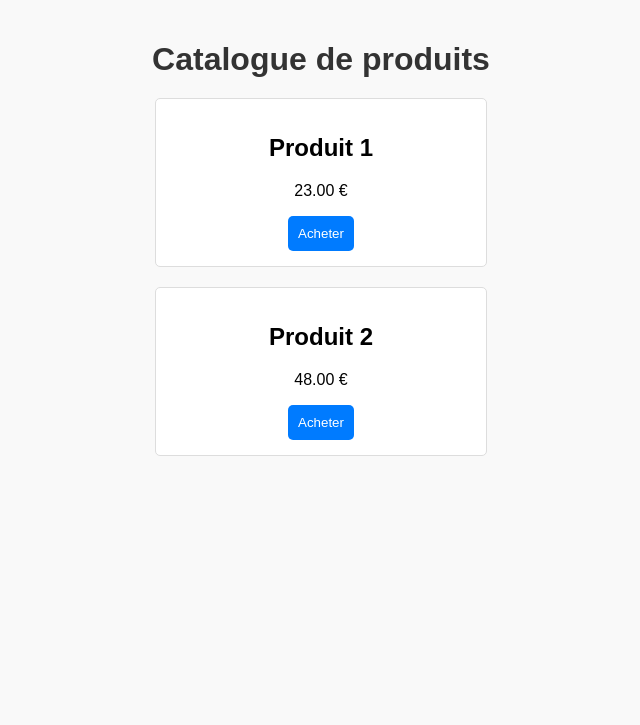
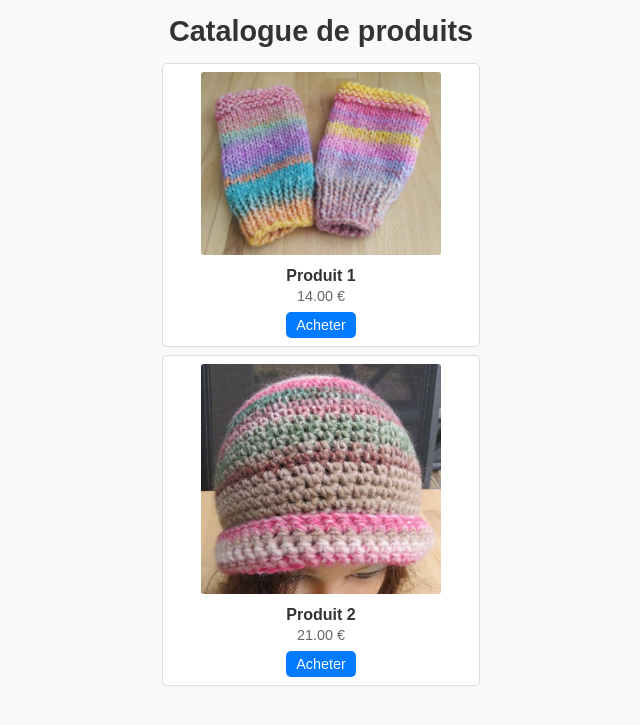
Before and after one commit to D-Pers-LP2I/Ecommerce_Project, a Flask app: page / in a window 1280 px wide. Shown: the top 725 px of the page, without its empty margins (319-959 px from the left). Run offline with Flask 3, Linux system fonts and the light colour scheme; some libraries are stand-ins or nearby versions.

Commit message:
V6 avec images, OK en local : 04_01_25

```diff
--- a/products.py
+++ b/products.py
@@ -1,7 +1,6 @@
 # Liste des produits disponibles
 # Les prix sont exprimés en centimes pour Stripe.
-
 PRODUCTS = [
-    {"id": 1, "name": "Produit 1", "price": 2300},  # 23,00 €
-    {"id": 2, "name": "Produit 2", "price": 4800},  # 48,00 €
+    {"id": 1, "name": "Produit 1", "price": 1400, "image": "/static/images/Image1.jpg"},  # 14,00 €
+    {"id": 2, "name": "Produit 2", "price": 2100, "image": "/static/images/Image2.jpg"},  # 21,00 €
 ]
--- a/static/script.js
+++ b/static/script.js
@@ -25,11 +25,11 @@ const fetchProducts = async () => {
     }
 };
 
-// Affiche les produits
 const displayProducts = products => {
     const productList = document.getElementById('product-list');
     productList.innerHTML = products.map(p => `
         <div class="product">
+            <img src="${p.image}" alt="${p.name}">
             <h2>${p.name}</h2>
             <p>${(p.price / 100).toFixed(2)} €</p>
             <button onclick="buyProduct(${p.id})">Acheter</button>
--- a/static/style.css
+++ b/static/style.css
@@ -3,32 +3,60 @@ body {
     font-family: Arial, sans-serif; /* Police simple et lisible */
     background-color: #f9f9f9; /* Fond léger pour un contraste agréable */
     margin: 0;
-    padding: 20px;
+    padding: 10px; /* Réduction du padding global */
+    text-align: center; /* Centrage global */
 }
 
 /* Titre principal */
 h1 {
-    text-align: center; /* Centré pour une meilleure visibilité */
     color: #333;
-    margin-bottom: 20px;
+    margin-bottom: 15px; /* Espacement minimal sous le titre */
+    margin-top: 5px; /* Réduction de l'espace au-dessus du titre */
+    font-size: 1.8em; /* Taille ajustée */
 }
 
 /* Conteneur des produits */
 #product-list {
     display: flex;
-    flex-direction: column; /* Alignement vertical */
-    align-items: center;
-    gap: 20px; /* Espacement entre les éléments */
+    flex-direction: column; /* Alignement vertical des produits */
+    align-items: center; /* Centre horizontalement chaque produit */
+    gap: 8px; /* Espacement minimal entre les produits */
+    margin: 0 auto; /* Centre le conteneur sur la page */
+    max-width: 400px; /* Limite la largeur du conteneur à 400px */
 }
 
 /* Carte de produit */
 .product {
-    width: 300px;
-    text-align: center;
-    border: 1px solid #ddd;
-    padding: 15px;
-    border-radius: 5px;
+    width: 100%; /* Les produits occupent toute la largeur du conteneur */
+    max-width: 300px; /* Limite la taille maximale des cartes */
+    text-align: center; /* Centrage du contenu de chaque produit */
+    padding: 8px; /* Réduction de l'espace interne */
+    border: 1px solid #ddd; /* Bordure légère et discrète */
+    border-radius: 5px; /* Coins arrondis pour un look propre */
     background-color: white;
+    margin: 0; /* Supprime les marges autour */
+}
+
+/* Image des produits */
+.product img {
+    width: 80%; /* Limite la largeur des images à 60% du conteneur */
+    height: auto; /* Conserve les proportions */
+    margin-bottom: 5px; /* Espacement minimal sous l'image */
+    border-radius: 3px; /* Coins légèrement arrondis pour les images */
+}
+
+/* Texte des produits */
+.product h2 {
+    font-size: 1em; /* Taille ajustée pour compacter */
+    margin: 3px 0; /* Marges verticales minimales */
+    font-weight: bold; /* Titre en gras */
+    color: #333; /* Couleur du titre */
+}
+
+.product p {
+    font-size: 0.9em; /* Taille ajustée pour le prix */
+    margin: 3px 0; /* Marges verticales minimales */
+    color: #666; /* Couleur douce pour le prix */
 }
 
 /* Bouton Acheter */
@@ -36,12 +64,13 @@ button {
     background-color: #007bff;
     color: white;
     border: none;
-    padding: 10px;
+    padding: 5px 10px; /* Taille réduite pour le bouton */
+    font-size: 0.9em; /* Taille ajustée */
     cursor: pointer;
-    border-radius: 5px;
-    transition: background-color 0.3s;
+    border-radius: 5px; /* Coins arrondis */
+    margin-top: 5px; /* Espacement minimal au-dessus du bouton */
 }
 
 button:hover {
-    background-color: #0056b3;
+    background-color: #0056b3; /* Couleur plus sombre au survol */
 }
```
